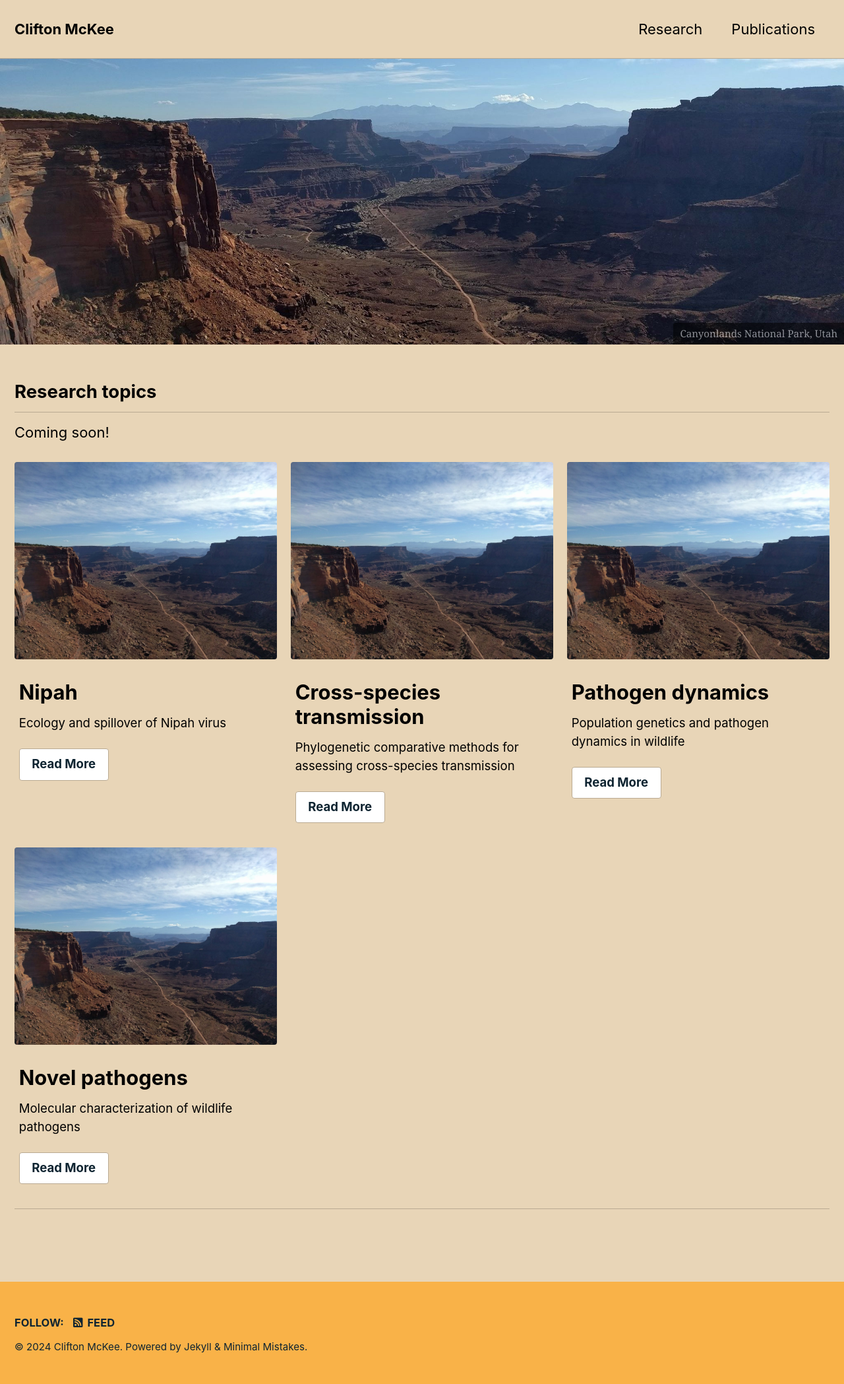
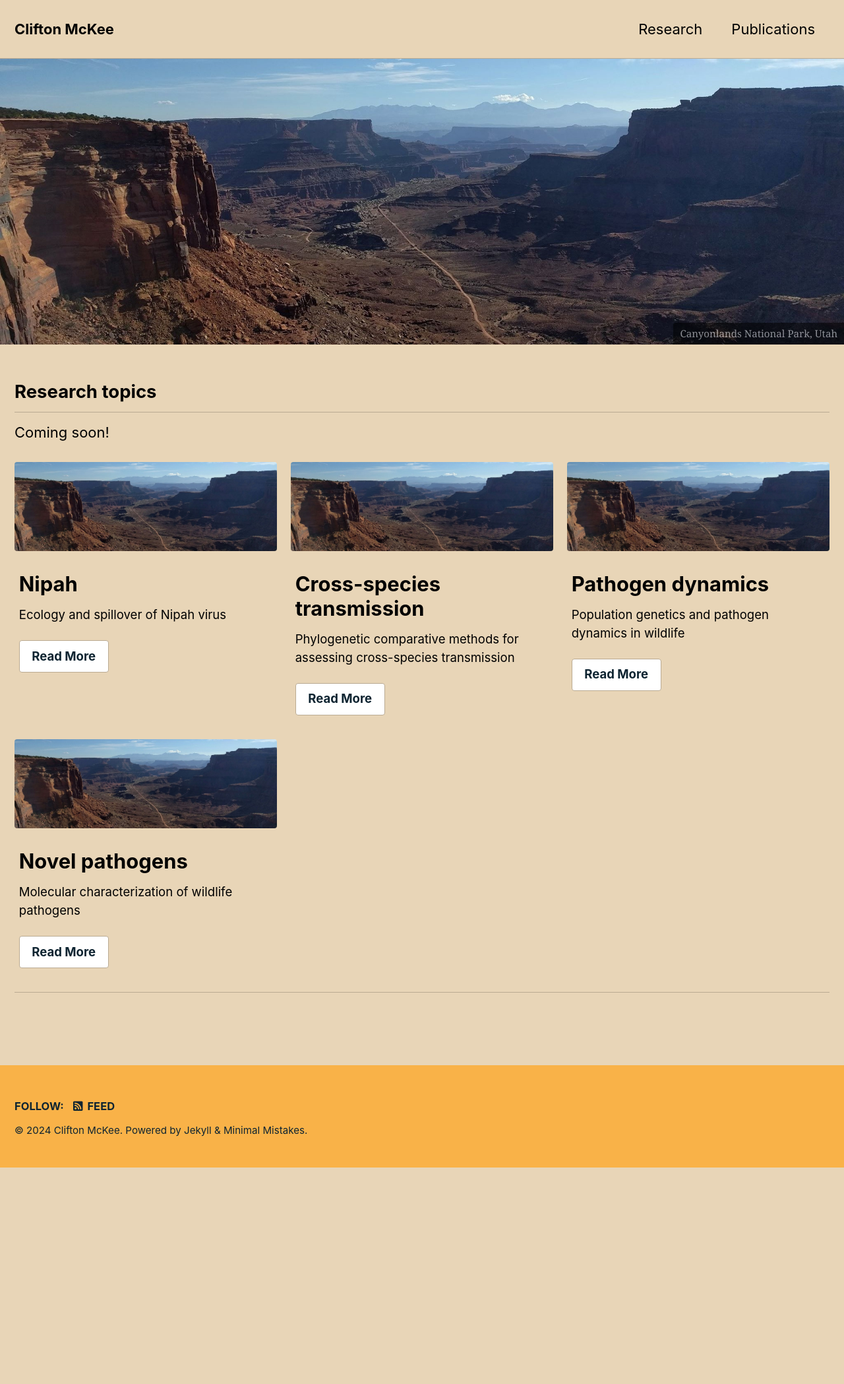
Before and after one commit to clifmckee/clifmckee.github.io, a Jekyll site: the page built from _pages/research.md, in a window 1280 px wide. Shown: the whole page at 66% size. Built offline with Jekyll 4.4.1, drawn with Linux system fonts in a browser that asks for light colours; cached includes are drawn as plain includes; our own code applies the rules of GitHub Pages for plain Markdown files; after the commit the page ends 1769 px from its top, so only the background shows below that.

Commit message:
Update research.md

```diff
--- a/_pages/research.md
+++ b/_pages/research.md
@@ -6,25 +6,25 @@ header:
   caption: "Canyonlands National Park, Utah"
 permalink: /research/
 feature_row:
-  - image_path: images/canyonlands.jpg
+  - image_path: images/canyonlands_wide.jpg
     title: Nipah
     excerpt: "Ecology and spillover of Nipah virus"
     url: /research/nipah
     btn_label: "Read More"
     btn_class: "btn--inverse"
-  - image_path: images/canyonlands.jpg
+  - image_path: images/canyonlands_wide.jpg
     title: Cross-species transmission
     excerpt: "Phylogenetic comparative methods for assessing cross-species transmission"
     url: /research/phylo-methods
     btn_label: "Read More"
     btn_class: "btn--inverse"
-  - image_path: images/canyonlands.jpg
+  - image_path: images/canyonlands_wide.jpg
     title: Pathogen dynamics
     excerpt: "Population genetics and pathogen dynamics in wildlife"
     url: /research/pathogen-dynamics
     btn_label: "Read More"
     btn_class: "btn--inverse"
-  - image_path: images/canyonlands.jpg
+  - image_path: images/canyonlands_wide.jpg
     title: Novel pathogens
     excerpt: "Molecular characterization of wildlife pathogens"
     url: /research/novel-pathogens
```
